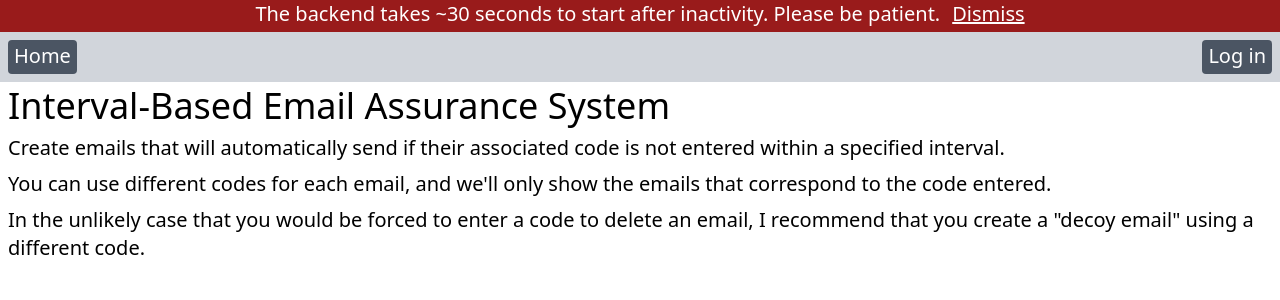
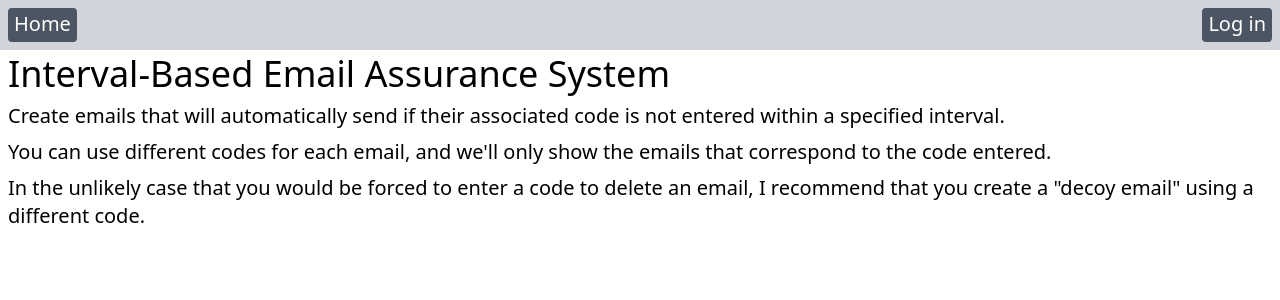
Before and after one commit to NathanSmithh04/IBEAS, a React (Vite) app in the folder frontend/: page / in a window 1280 px wide. Shown: the top 300 px of the page. Built offline with nearby package versions, Linux system fonts and the light colour scheme; no server answers.

Commit message:
navbar 4

```diff
--- a/frontend/src/components/Navbar.tsx
+++ b/frontend/src/components/Navbar.tsx
@@ -10,7 +10,9 @@ function Navbar() {
   const [isAuthenticatedLocal, setIsAuthenticatedLocal] = useState(
     localStorage.getItem("isAuthenticated") === "true"
   );
-  const [showServerWarning, setShowServerWarning] = useState(true);
+  const [showServerWarning, setShowServerWarning] = useState(
+    sessionStorage.getItem("showServerWarning") === "true"
+  );
   const [loginText, setLoginText] = useState("Log in");
 
   useEffect(() => {
```
